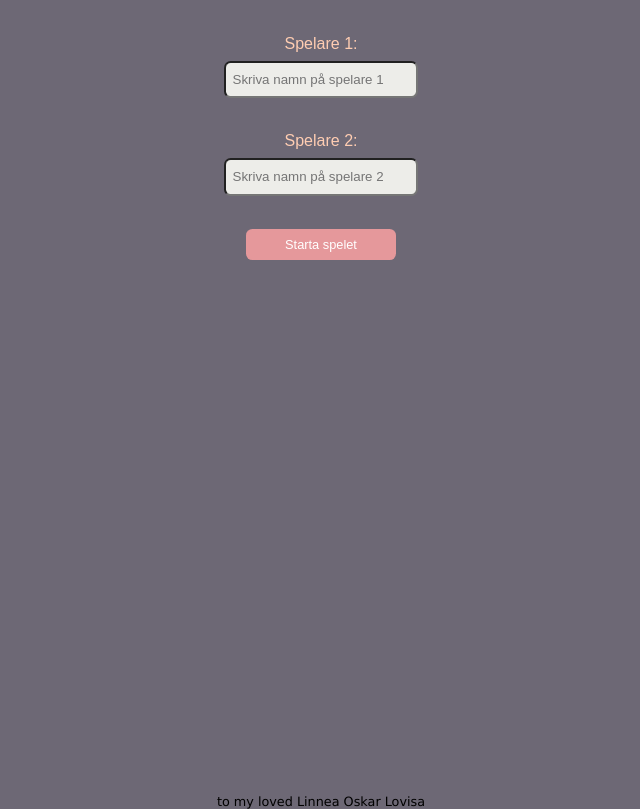
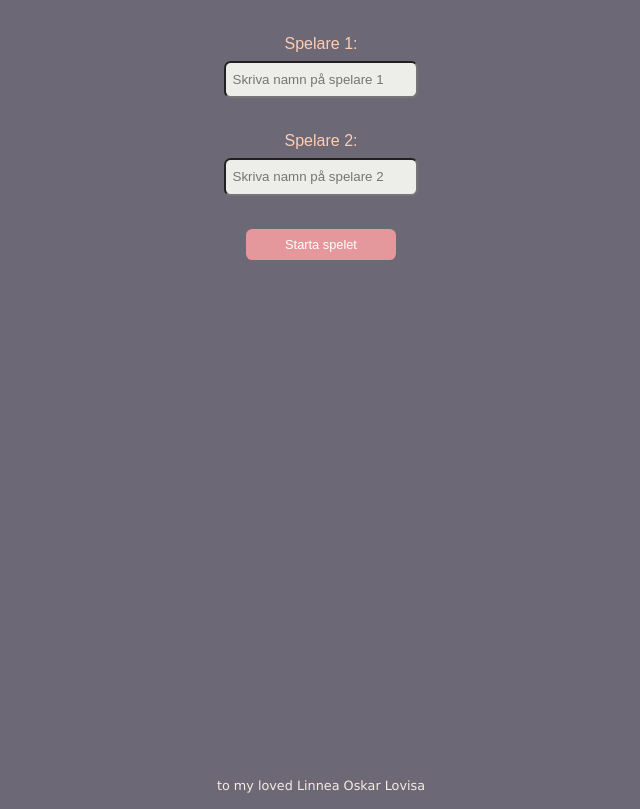
Before and after one commit to Josefinelihogberg/LOL, a plain HTML site: page index.html in a window 1280 px wide. Shown: the part 100-909 px from the top of the page, without its empty margins (319-959 px from the left). Drawn offline with Linux system fonts and the light colour scheme.

Commit message:
Update style.css

```diff
--- a/style.css
+++ b/style.css
@@ -85,8 +85,6 @@
   grid-template-columns: repeat(6, 6rem);
   grid-template-rows: repeat(4, 6rem);
   gap: 2rem;
-  perspective: 800px;
-  margin-top: 1em;
 }
 
 .card {
@@ -118,7 +116,7 @@
   color: #6d6875;
 }
 
-.flipped {
+.selectedCard {
   transform: rotateY(180deg);
 }
 
@@ -137,4 +135,5 @@
   font-size: 0.8em;
   margin-top: 3em;
   text-align: center;
+  color: #f5ebe0;
 }
```
